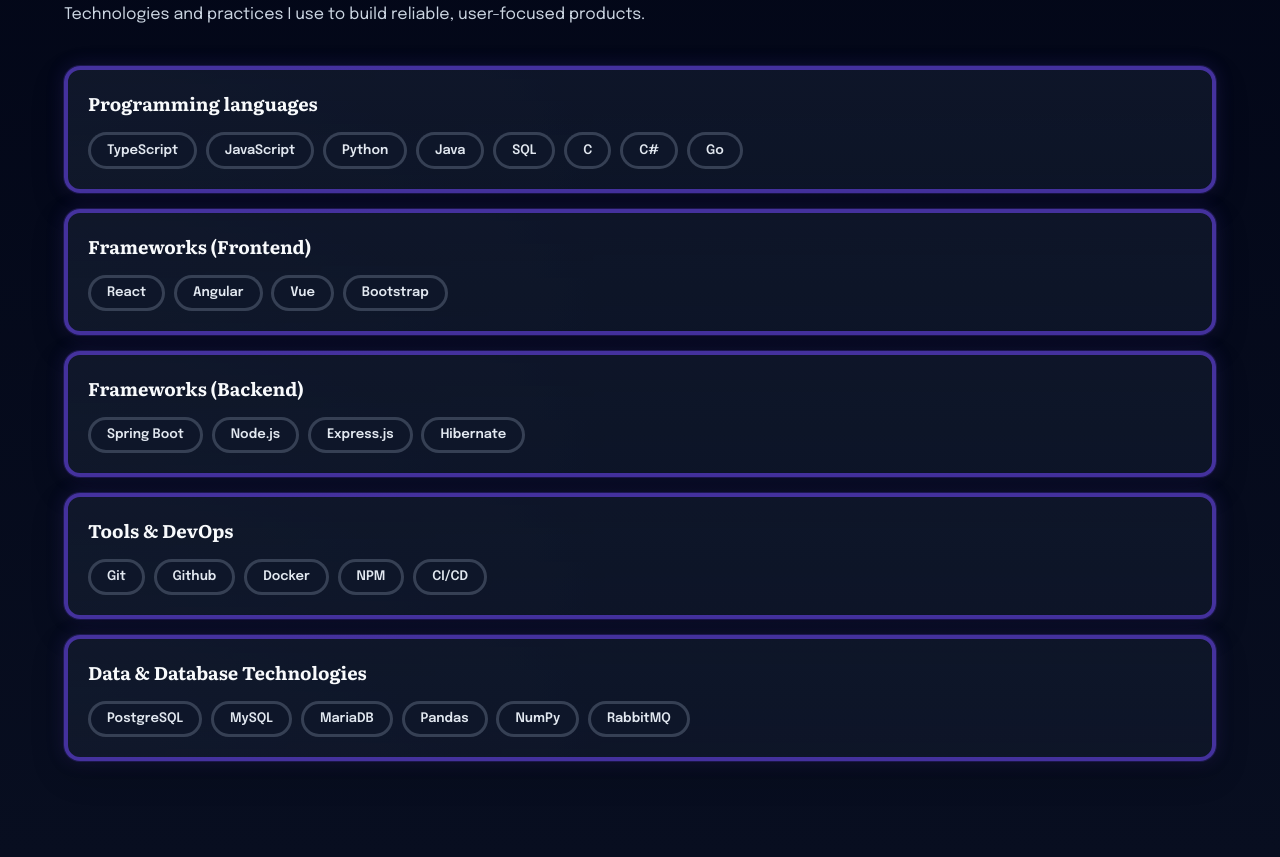
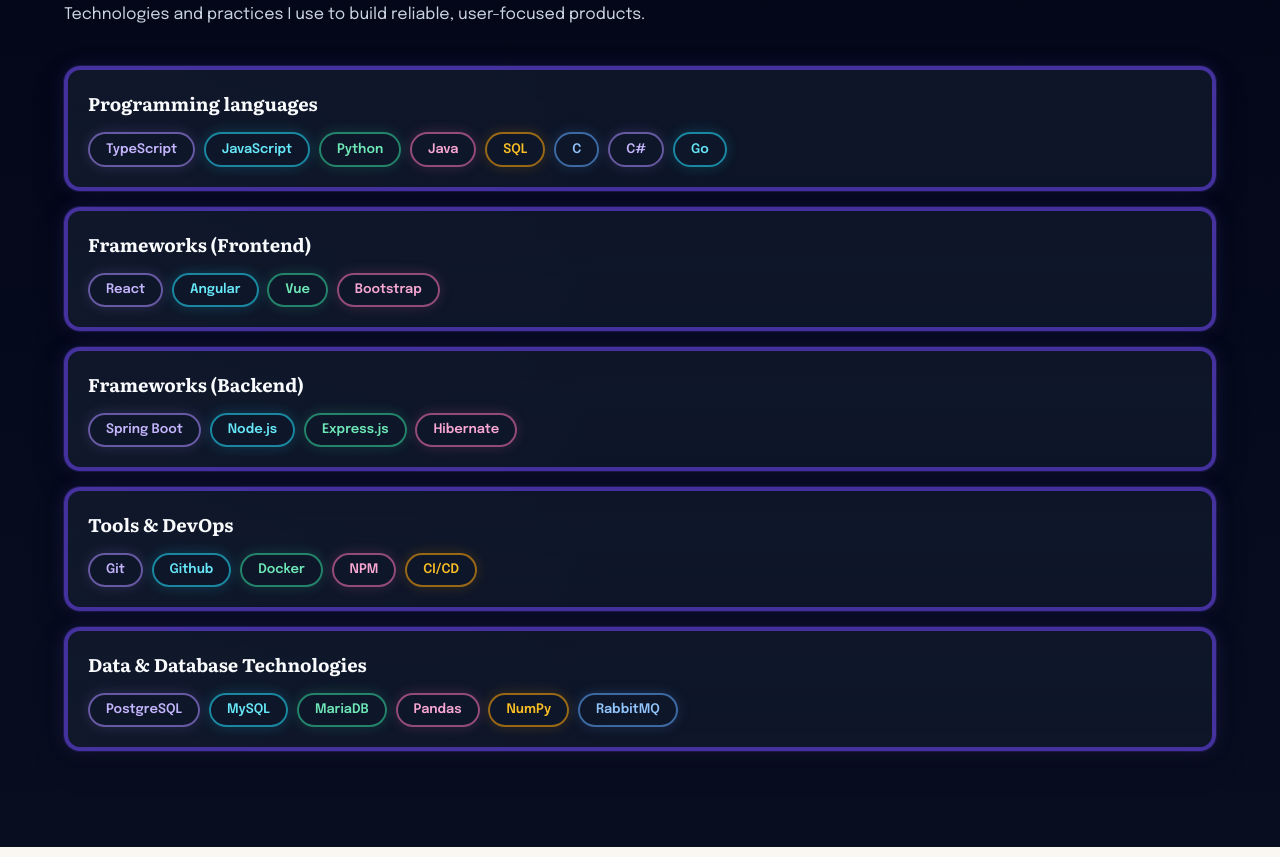
Before and after one commit to JaanusLille/portfoolio-koduleht, a React (Vite) app: page / in a window 1280 px wide. Shown: the part 1240-2097 px from the top of the page. Built offline with nearby package versions, Linux system fonts and the light colour scheme.

Commit message:
Added glow animation

```diff
--- a/src/components/Skills.css
+++ b/src/components/Skills.css
@@ -109,12 +109,43 @@
   /* padding: 0.25rem 0.6rem; */
   padding: 0.33rem 1rem;
   border-radius: 999px;
-  border: 3px solid rgb(148 163 184 / 30%);
+  border: 2px solid rgb(167 139 250 / 58%);
   background: rgb(15 23 42 / 84%);
   font-family: var(--font-sans);
-  font-size: .82rem;
+  font-size: 0.82rem;
   font-weight: 600;
-  color: rgb(226 232 240);
+  color: rgb(196 181 253);
+  box-shadow: 0 0 14px rgb(167 139 250 / 18%);
+}
+
+.skills-card__item:nth-child(6n + 2) {
+  border-color: rgb(34 211 238 / 60%);
+  color: rgb(103 232 249);
+  box-shadow: 0 0 14px rgb(34 211 238 / 20%);
+}
+
+.skills-card__item:nth-child(6n + 3) {
+  border-color: rgb(52 211 153 / 58%);
+  color: rgb(110 231 183);
+  box-shadow: 0 0 14px rgb(52 211 153 / 18%);
+}
+
+.skills-card__item:nth-child(6n + 4) {
+  border-color: rgb(244 114 182 / 58%);
+  color: rgb(249 168 212);
+  box-shadow: 0 0 14px rgb(244 114 182 / 18%);
+}
+
+.skills-card__item:nth-child(6n + 5) {
+  border-color: rgb(245 158 11 / 60%);
+  color: rgb(251 191 36);
+  box-shadow: 0 0 14px rgb(245 158 11 / 18%);
+}
+
+.skills-card__item:nth-child(6n) {
+  border-color: rgb(96 165 250 / 58%);
+  color: rgb(147 197 253);
+  box-shadow: 0 0 14px rgb(96 165 250 / 18%);
 }
 
 @media (max-width: 720px) {
```
